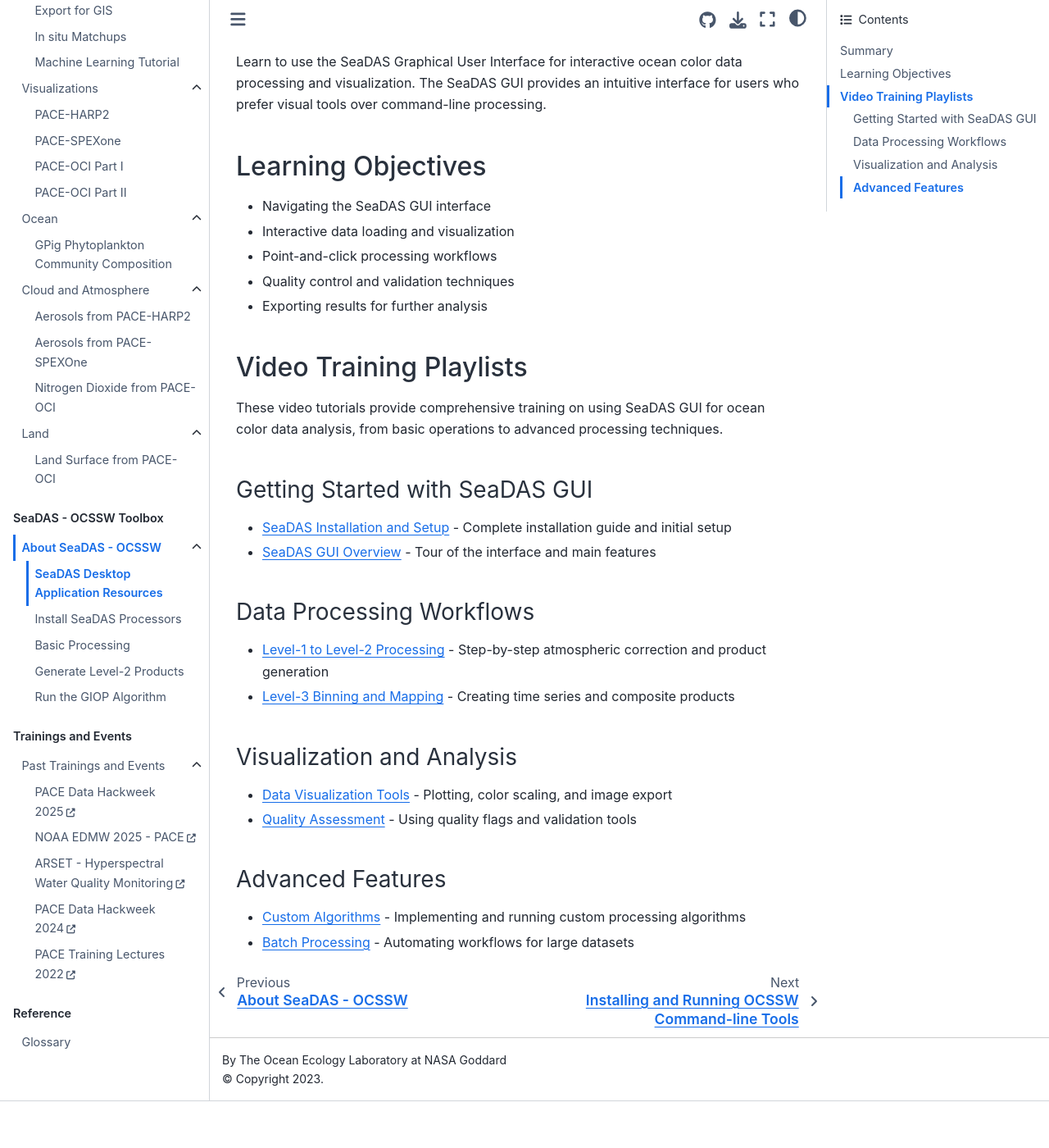
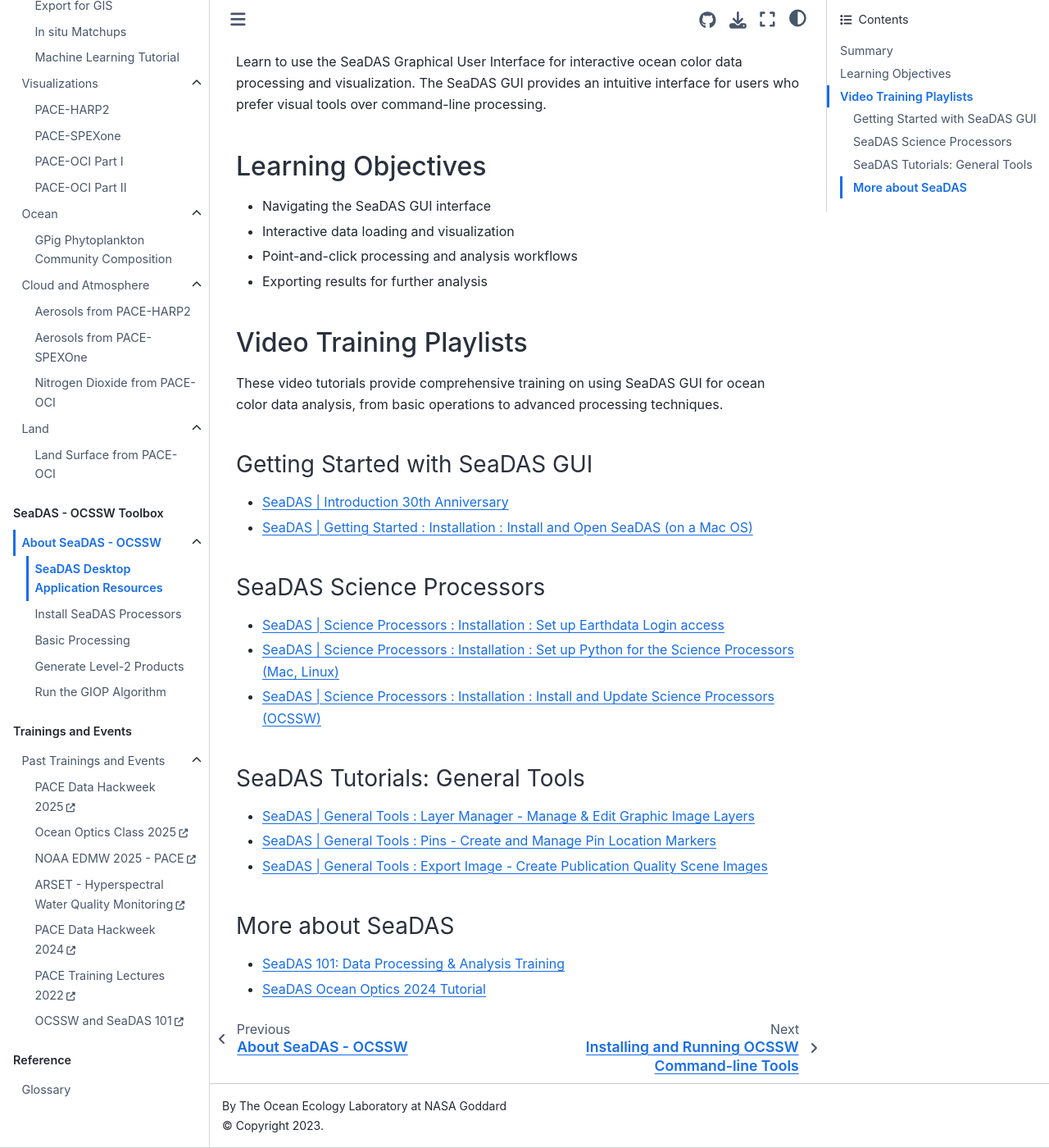
Before and after one commit to nasa/oceandata-notebooks, a Jupyter Book: the page built from docs/sections/seadas-desktop.md, in a window 1280 px wide and 1400 px high, scrolled down 154 px. Shown: the whole window at 82% size. Built offline with Jupyter Book 1.0.4 settings and Sphinx 7.4.7 and the Sphinx Book theme 1.1.4, drawn with Linux system fonts in a browser that asks for light colours; before the commit the page ends 1497 px from its top, so only the background shows below that; some of the changed text lies outside the part shown.

Commit message:
Debugged some of what was found by team
Updated TOC
Included correct iinks for SeaDAS section
Updated trainings
Corrected step numbers for matchup notebook

```diff
--- a/docs/_toc.yml
+++ b/docs/_toc.yml
@@ -82,6 +82,8 @@
         sections:
           - url: https://pacehackweek.github.io/pace-2025/presentations/notebooks.html
             title: PACE Data Hackweek 2025
+          - url: https://misclab.umeoce.maine.edu/OceanOpticsClass2025/
+            title: Ocean Optics Class 2025
           - url: https://nmfs-opensci.github.io/EDMW-EarthData-Workshop-2025/
             title: NOAA EDMW 2025 - PACE
           - url: https://appliedsciences.nasa.gov/get-involved/training/english/arset-introduction-plankton-aerosol-cloud-ocean-ecosystem-pace
@@ -90,6 +92,8 @@
             title: PACE Data Hackweek 2024
           - url: https://www.us-ocb.org/pace-mission-training-activity/
             title: PACE Training Lectures 2022
+          - url: https://seadas.gsfc.nasa.gov/tutorials/seadas101/
+            title: OCSSW and SeaDAS 101
 
   - caption: Reference
     chapters:
--- a/docs/sections/seadas-desktop.md
+++ b/docs/sections/seadas-desktop.md
@@ -1,3 +1,19 @@
+---
+jupyter:
+  jupytext:
+    cell_metadata_filter: all,-trusted
+    notebook_metadata_filter: -all,kernelspec,jupytext
+    text_representation:
+      extension: .md
+      format_name: markdown
+      format_version: '1.3'
+      jupytext_version: 1.16.7
+  kernelspec:
+    display_name: Python 3 (ipykernel)
+    language: python
+    name: python3
+---
+
 # SeaDAS GUI
 
 ## Summary
@@ -9,8 +25,7 @@
 
 - Navigating the SeaDAS GUI interface
 - Interactive data loading and visualization
-- Point-and-click processing workflows
-- Quality control and validation techniques
+- Point-and-click processing and analysis workflows
 - Exporting results for further analysis
 
 ## Video Training Playlists
@@ -19,20 +34,21 @@
 
 ### Getting Started with SeaDAS GUI
 
-- [SeaDAS Installation and Setup](https://www.youtube.com/playlist?list=EXAMPLE1) - Complete installation guide and initial setup
-- [SeaDAS GUI Overview](https://www.youtube.com/playlist?list=EXAMPLE2) - Tour of the interface and main features
+- [SeaDAS | Introduction 30th Anniversary](https://www.youtube.com/watch?v=GZG2saE9ecc&list=PLf60TttfDm30SjrRVBSXptm0tGRax5fKq&index=6&pp=iAQB0gcJCQgKAYcqIYzv)
+- [ SeaDAS | Getting Started : Installation : Install and Open SeaDAS (on a Mac OS)](https://www.youtube.com/watch?v=xYjfd--JLFI&list=PLf60TttfDm30SjrRVBSXptm0tGRax5fKq&index=1&pp=iAQB)
 
-### Data Processing Workflows
+### SeaDAS Science Processors
 
-- [Level-1 to Level-2 Processing](https://www.youtube.com/playlist?list=EXAMPLE3) - Step-by-step atmospheric correction and product generation
-- [Level-3 Binning and Mapping](https://www.youtube.com/playlist?list=EXAMPLE4) - Creating time series and composite products
+- [SeaDAS | Science Processors : Installation : Set up Earthdata Login access](https://www.youtube.com/watch?v=HR-5-Q5Emfg&list=PLf60TttfDm30AkfKNAJU6lW_YZODNCFZB&index=1&pp=iAQB0gcJCQgKAYcqIYzv)
+- [SeaDAS | Science Processors : Installation : Set up Python for the Science Processors (Mac, Linux)](https://www.youtube.com/watch?v=bvyxNYY_C4A&list=PLf60TttfDm30AkfKNAJU6lW_YZODNCFZB&index=2&pp=iAQB)
+- [SeaDAS | Science Processors : Installation : Install and Update Science Processors (OCSSW)](https://www.youtube.com/watch?v=lvyWC77gaYA&list=PLf60TttfDm30AkfKNAJU6lW_YZODNCFZB&index=3&pp=iAQB)
 
-### Visualization and Analysis
+### SeaDAS Tutorials: General Tools
 
-- [Data Visualization Tools](https://www.youtube.com/playlist?list=EXAMPLE5) - Plotting, color scaling, and image export
-- [Quality Assessment](https://www.youtube.com/playlist?list=EXAMPLE6) - Using quality flags and validation tools
+- [SeaDAS | General Tools : Layer Manager - Manage & Edit Graphic Image Layers](https://www.youtube.com/watch?v=wx08vP2JorA&list=PLf60TttfDm31z76SS4l4neSOAbyjzyQhq&index=1&pp=iAQB)
+- [SeaDAS | General Tools : Pins - Create and Manage Pin Location Markers](https://www.youtube.com/watch?v=PBt0Ye2tqvY&list=PLf60TttfDm31z76SS4l4neSOAbyjzyQhq&index=2&pp=iAQB)
+- [SeaDAS | General Tools : Export Image - Create Publication Quality Scene Images](https://www.youtube.com/watch?v=2UIfXDjfpEs&list=PLf60TttfDm31z76SS4l4neSOAbyjzyQhq&index=3&pp=iAQB)
 
-### Advanced Features
-
-- [Custom Algorithms](https://www.youtube.com/playlist?list=EXAMPLE7) - Implementing and running custom processing algorithms
-- [Batch Processing](https://www.youtube.com/playlist?list=EXAMPLE8) - Automating workflows for large datasets
+### More about SeaDAS
+- [SeaDAS 101: Data Processing & Analysis Training](https://seadas.gsfc.nasa.gov/tutorials/seadas101/)
+- [SeaDAS Ocean Optics 2024 Tutorial](https://seadas.gsfc.nasa.gov/files/docs/2024_OceanOptics_final.pdf)
```
Also changed, not shown: docs/notebooks/hackweek/satellite_insitu_matchups.md (+4 -4 lines), docs/sections/past-trainings.md (+18 -0 lines).
